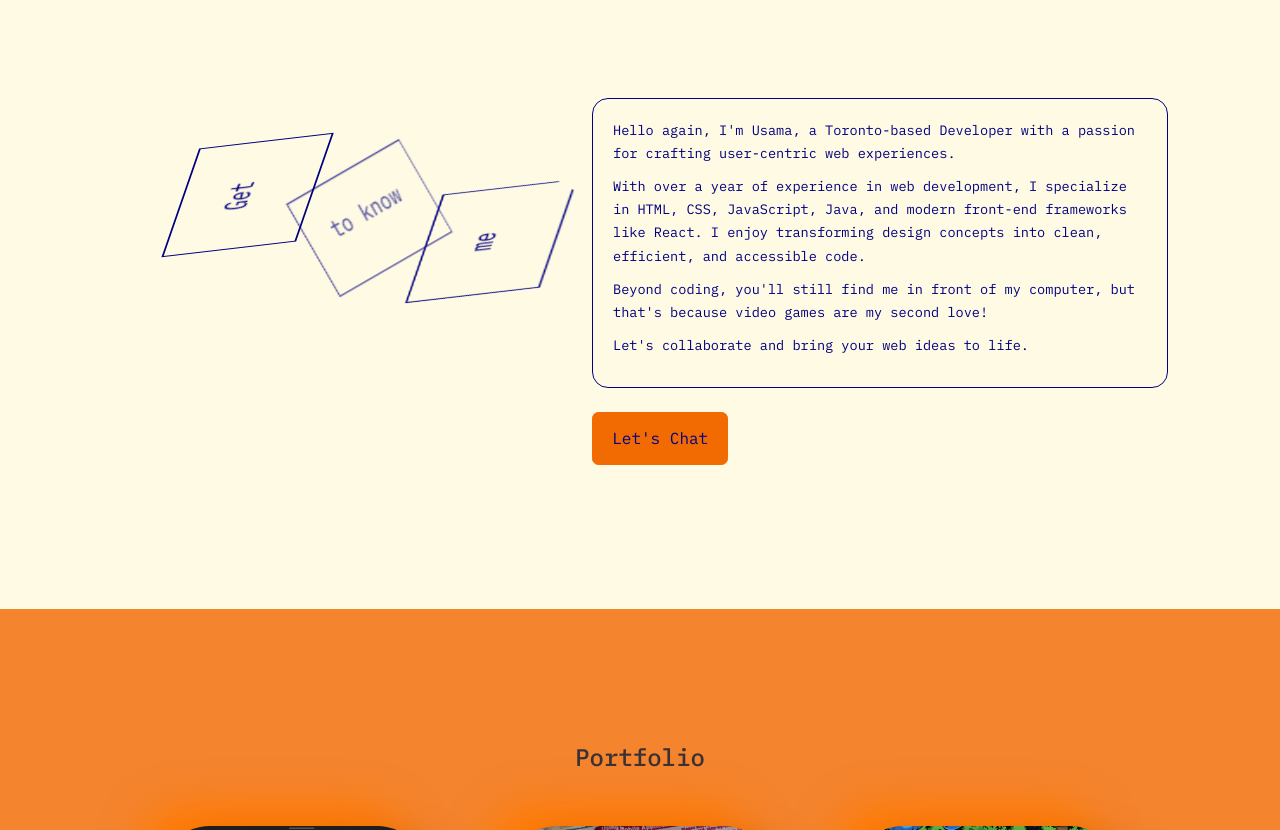
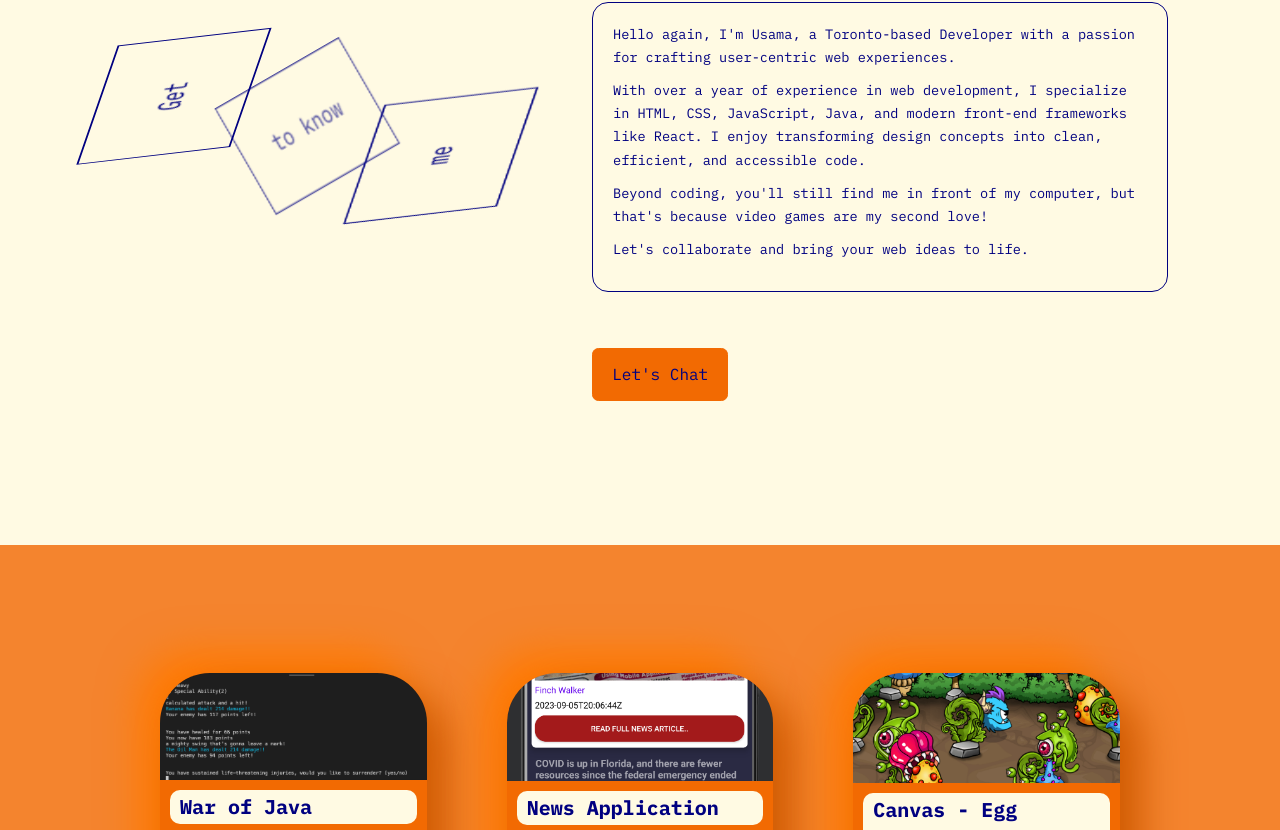
Before and after one commit to Eggsdoo/Portfolio-website, a React (Create React App) app: page / in a window 1280 px wide. Shown: the part 950-1780 px from the top of the page. Built offline with nearby package versions, Linux system fonts and the light colour scheme.

Commit message:
portfolio animations test

```diff
--- a/src/components/about/about.css
+++ b/src/components/about/about.css
@@ -1,6 +1,6 @@
 #about {
     margin-top: 0;
-    padding-top: 14rem;
+    padding-top: 8rem;
     padding-bottom: 9rem;
 
     & h2 {
@@ -20,6 +20,8 @@ section {
 
 .about__me {
     width: 100%;
+    padding-right: 5rem;
+    padding-bottom: 3rem;
     aspect-ratio: 1/1;
     border-radius: 2rem;
     display: grid;
@@ -35,8 +37,8 @@ section {
 }
 
 .row {
-    width: 100%;
-    height: 70px;
+    width: 110%;
+    height: 80px;
     line-height: 0.9;
     overflow: hidden;
     transform: skew(60deg, -30deg) scaleY(0.66667);
@@ -61,7 +63,7 @@ section {
     animation: text_move 6s infinite ease;
     text-align: center;
     color: var(--color-blue);
-    padding-top: 1.5rem;
+    padding-top: 2rem;
 }
 
 @keyframes text_move {
@@ -92,6 +94,7 @@ section {
 }
 
 .about__content .btn-primary {
+    margin-top: 2rem;
     color: var(--color-blue);
 }
 
--- a/src/components/portfolio/Portfolio.jsx
+++ b/src/components/portfolio/Portfolio.jsx
@@ -62,8 +62,19 @@ const data = [
 const Portfolio = () => {
   return (
     <section id='portfolio'>
-      {/* <h5>My Recent Work</h5> */}
-      <h2>Portfolio</h2>
+
+      {/* <div className="book">
+        <div className="inner">
+          <div className="left"></div>
+          <div className="middle"></div>
+          <div className="right"></div>
+          <ul>
+            {Array.from({ length: 18 }, (_, index) => (
+              <li key={index}></li>
+            ))}
+          </ul>
+        </div>
+      </div> */}
 
       <div className="container portfolio__container">
         {
--- a/src/components/portfolio/portfolio.css
+++ b/src/components/portfolio/portfolio.css
@@ -3,6 +3,149 @@
     margin-top: 0;
     padding: 8rem 0;
 }
+
+/* .book {
+    --color-book: var(--color-blue);
+    --duration: 6.8s;
+    width: 32px;
+    height: 12px;
+    position: relative;
+    margin: auto;
+    padding-bottom: 5rem;
+    zoom: 1;
+}
+
+.book .inner {
+    width: 32px;
+    height: 12px;
+    position: relative;
+    transform-origin: 2px 2px;
+    transform: rotateZ(-90deg);
+    animation: book var(--duration) ease infinite;
+}
+
+.book .left,
+.book .right {
+    width: 60px;
+    height: 4px;
+    top: 0;
+    border-radius: 2px;
+    background: var(--color-book);
+    position: absolute;
+}
+
+.book .left:before,
+.book .right:before {
+    content: '';
+    width: 48px;
+    height: 4px;
+    border-radius: 2px;
+    background: inherit;
+    position: absolute;
+    top: -10px;
+    left: 6px;
+}
+
+.book .left {
+    right: 28px;
+    transform-origin: 58px 2px;
+    transform: rotateZ(90deg);
+    animation: left var(--duration) ease infinite;
+}
+
+.book .right {
+    left: 28px;
+    transform-origin: 2px 2px;
+    transform: rotateZ(-90deg);
+    animation: right var(--duration) ease infinite;
+}
+
+.book .middle {
+    width: 32px;
+    height: 12px;
+    border: 4px solid var(--color-book);
+    border-top: 0;
+    border-radius: 0 0 9px 9px;
+    transform: translateY(2px);
+}
+
+.book ul {
+    margin: 0;
+    padding: 0;
+    list-style: none;
+    position: absolute;
+    left: 50%;
+    top: 0;
+}
+
+@keyframes left {
+    4% {
+        transform: rotateZ(90deg);
+    }
+    10%,
+    40% {
+        transform: rotateZ(0deg);
+    }
+    46%,
+    54% {
+        transform: rotateZ(90deg);
+    }
+    60%,
+    90% {
+        transform: rotateZ(0deg);
+    }
+    96% {
+        transform: rotateZ(90deg);
+    }
+}
+
+@keyframes right {
+    4% {
+        transform: rotateZ(-90deg);
+    }
+    10%,
+    40% {
+        transform: rotateZ(0deg);
+    }
+    46%,
+    54% {
+        transform: rotateZ(-90deg);
+    }
+    60%,
+    90% {
+        transform: rotateZ(0deg);
+    }
+    96% {
+        transform: rotateZ(-90deg);
+    }
+}
+
+@keyframes book {
+    4% {
+        transform: rotateZ(-90deg);
+    }
+    10%,
+    40% {
+        transform: rotateZ(0deg);
+        transform-origin: 2px 2px;
+    }
+    40.01%,
+    59.99% {
+        transform-origin: 30px 2px;
+    }
+    46%,
+    54% {
+        transform: rotateZ(90deg);
+    }
+    60%,
+    90% {
+        transform: rotateZ(0deg);
+        transform-origin: 2px 2px;
+    }
+    96% {
+        transform: rotateZ(-90deg);
+    }
+} */
 
 .portfolio__container {
     display: grid;
@@ -13,6 +156,7 @@
 .portfolio__item {
     overflow: hidden;
     transition: var(--transition);
+    /* border: 3px solid var(--color-orange-light); */
     border-radius: 50px;
     background: var(--color-orange);
     box-shadow: 20px 20px 40px #ce5a02,
@@ -46,7 +190,7 @@
     opacity: 0;
 
     & .btn-primary {
-        background-color: var(--color-blue-accent);
+        background-color: var(--color-blue);
     }
 }
 
@@ -61,7 +205,7 @@
     border-radius: 10px;
     margin: 10px;
     font-size: 20px;
-    color: var(--color-blue-accent);
+    color: var(--color-blue);
     font-weight: 700;
 }
 
--- a/src/index.css
+++ b/src/index.css
@@ -25,12 +25,11 @@
     --color-background-new: #0C0C53;
     --color-orange: #F26A02;
     --color-orange-light: #F4842E;
+    --color-orange-dark: #dc6002;
     --color-blue: #000080;
     --color-blue-accent: #4747FF;
     --color-corn: #FFFAE3;
     --color-text-new: #FFFAE3;
-    --color-sandy: #F69952;
-    --color-UT: #f58f41;
 
 
 
```
Also changed, not shown: 1 other file (tests, documents, lock files or other folders).
